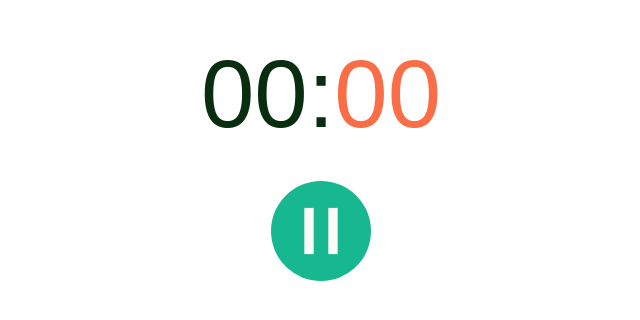
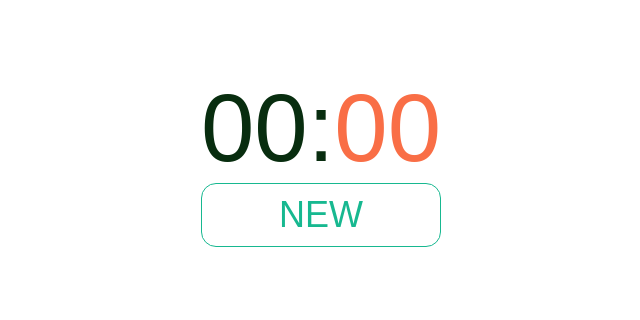
Before and after one commit to Bipinoli/Vue-progressie-web-app-PWA-timer, a Vue app: page / in a window 1280 px wide. Shown: the part 240-560 px from the top of the page, without its empty margins (319-959 px from the left). Built offline with nearby package versions, Linux system fonts and the light colour scheme.

Commit message:
simple flow from screen 2 screen working

```diff
--- a/src/App.vue
+++ b/src/App.vue
@@ -1,27 +1,58 @@
 <template>
   <div id="app">
     <div class="main">
-      <!-- <CountdownPaused></CountdownPaused> -->
-      <!-- <Default></Default> -->
-      <!-- <CountdownSetup></CountdownSetup> -->
-      <CountdownRunning></CountdownRunning>
+      <Default v-show="showDefaultScreen" @to-setup="toSetup"></Default>
+      <CountdownSetup v-show="showSetupScreen" @to-running="toRunning"></CountdownSetup>
+      <CountdownRunning v-show="showRunningScreen" @to-pause="toPause"></CountdownRunning>
+      <CountdownPaused v-show="showPauseScreen" @to-stop="toDefault" @to-resume="toResume"></CountdownPaused>
     </div>
   </div>
 </template>
 
+
 <script>
-// import CountdownPaused from './components/CountdownPaused.vue'
-// import Default from './components/Default.vue'
-// import CountdownSetup from './components/CountdownSetup.vue'
+import CountdownPaused from './components/CountdownPaused.vue'
+import Default from './components/Default.vue'
+import CountdownSetup from './components/CountdownSetup.vue'
 import CountdownRunning from './components/CountdownRunning.vue'
 
 export default {
   name: 'App',
   components: {
-    // CountdownPaused,
-    // Default,
-    // CountdownSetup,
+    CountdownPaused,
+    Default,
+    CountdownSetup,
     CountdownRunning
+  },
+  data() {
+    return {
+      showDefaultScreen: true,
+      showPauseScreen: false,
+      showRunningScreen: false,
+      showSetupScreen: false,
+    };
+  },
+  methods: {
+    toSetup() {
+      this.showDefaultScreen = false;
+      this.showSetupScreen = true;
+    },
+    toRunning() {
+      this.showSetupScreen = false;
+      this.showRunningScreen = true;
+    },
+    toPause() {
+      this.showRunningScreen = false;
+      this.showPauseScreen = true;
+    },
+    toResume() {
+      this.showPauseScreen = false;
+      this.showRunningScreen = true;
+    },
+    toDefault() {
+      this.showPauseScreen = false;
+      this.showDefaultScreen = true;
+    }
   }
 }
 </script>
--- a/src/components/CountdownPaused.vue
+++ b/src/components/CountdownPaused.vue
@@ -1,10 +1,10 @@
 <template>
     <div class="screen">
         <div class="time">00:<span class="time-lower">00</span><span class="time-extra">sec</span></div>
-        <div class="time-control-btn">
+        <div class="time-control-btn" @click="$emit('to-resume')">
             <img src="../assets/resume.svg" alt="resume">
         </div>
-        <div class="btn">
+        <div class="btn" @click="$emit('to-stop')">
             stop
         </div>
     </div>
--- a/src/components/CountdownRunning.vue
+++ b/src/components/CountdownRunning.vue
@@ -1,7 +1,7 @@
 <template>
     <div class="screen">
         <div class="time">00:<span class="time-lower">00</span></div>
-        <div class="time-control-btn">
+        <div class="time-control-btn" @click="$emit('to-pause')">
             <img src="../assets/pause.svg" alt="pause">
         </div>
     </div>
--- a/src/components/CountdownSetup.vue
+++ b/src/components/CountdownSetup.vue
@@ -8,7 +8,7 @@
                 <div class="choice">00 sec</div>
             </div>
         </div>
-        <div class="time-control-btn">
+        <div class="time-control-btn" @click="toRunning">
             <img src="../assets/resume.svg" alt="resume">
         </div>
     </div>
@@ -18,7 +18,11 @@
 <script>
 export default {
     name: 'CountdownSetup',
-
+    methods: {
+        toRunning() {
+            this.$emit('to-running');
+        }
+    }
 }
 </script>
 
--- a/src/components/Default.vue
+++ b/src/components/Default.vue
@@ -1,7 +1,7 @@
 <template>
     <div class="screen">
         <div class="time">00:<span class="time-lower">00</span></div>
-        <div class="btn">NEW</div>
+        <div class="btn" @click="$emit('to-setup')">NEW</div>
     </div>
 </template>
 
@@ -9,7 +9,6 @@
 <script>
 export default {
     name: 'Default',
-
 }
 </script>
 
```
